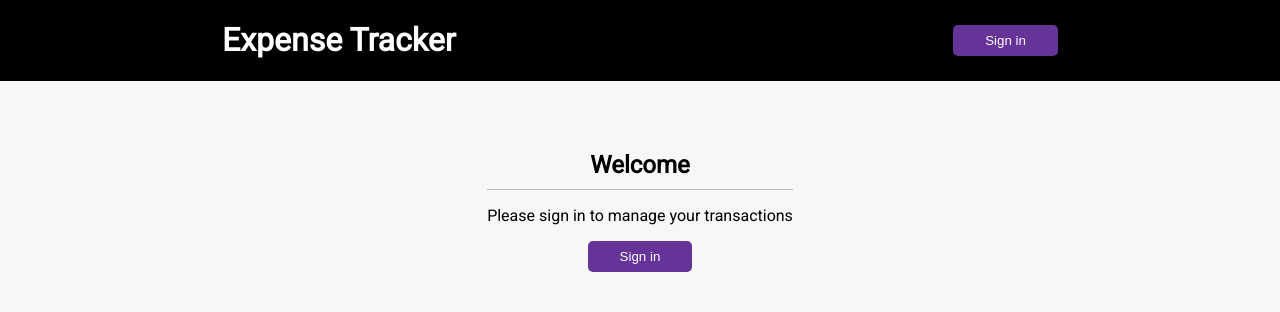
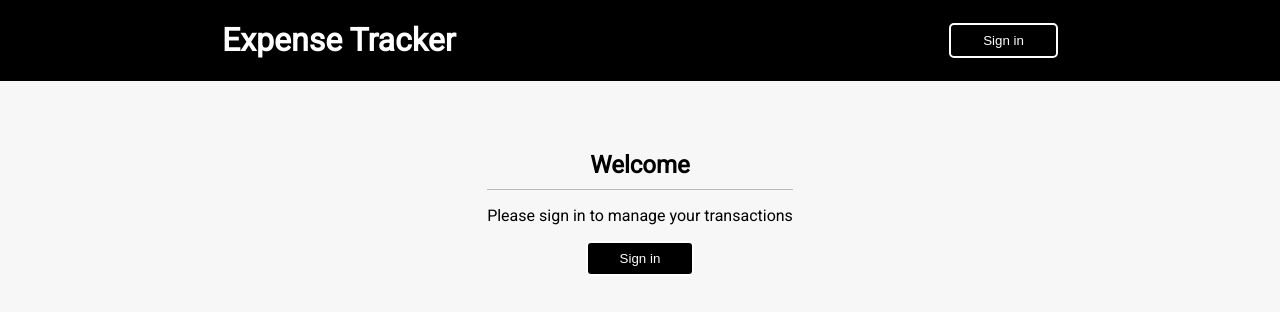
Before and after one commit to GregorSchafroth/expense-tracker-nextjs, a Next.js app: page / in a window 1280 px wide. Shown: the top 312 px of the page. Built offline with nearby package versions, Linux system fonts and the light colour scheme; no server answers.

Commit message:
change colors

```diff
--- a/app/globals.css
+++ b/app/globals.css
@@ -33,9 +33,11 @@ body {
 
 .header button,
 .guest button {
-  border: 0;
+  border: 1;
   border-radius: 5px;
-  background: rebeccapurple;
+  border-color: white;
+  border-style: solid;
+  background: rgb(0, 0, 0);
   color: #fff;
   padding: 0.5rem 2rem;
   cursor: pointer;
@@ -137,7 +139,7 @@ input[type='number'] {
 
 .btn {
   cursor: pointer;
-  background-color: #9c88ff;
+  background-color: #000000;
   box-shadow: var(--box-shadow);
   color: #fff;
   border: 0;
```
